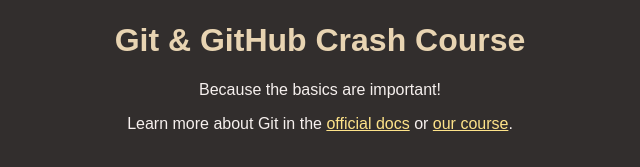
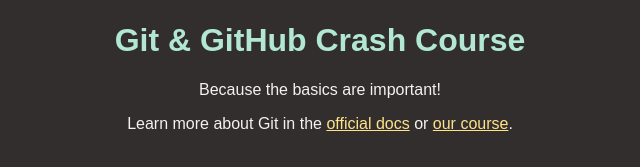
Before and after one commit to ByteWizard-Quipster/SMP-Git, a plain HTML site: page index.html in a window 1280 px wide. Shown: the part 147-314 px from the top of the page, without its empty margins (320-960 px from the left). Drawn offline with Linux system fonts and the light colour scheme.

Commit message:
change title clr

```diff
--- a/styles.css
+++ b/styles.css
@@ -17,7 +17,7 @@
 }
 
 h1 {
-  color: #e8d4b2;
+  color: #b2e8d2;
 }
 
 a {
```
